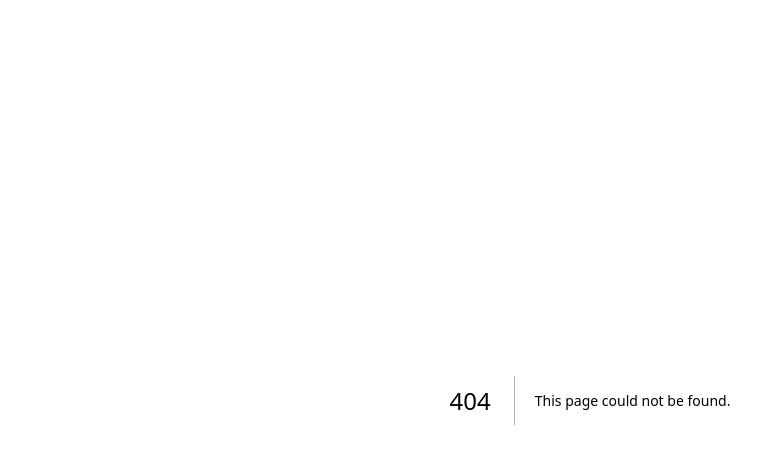
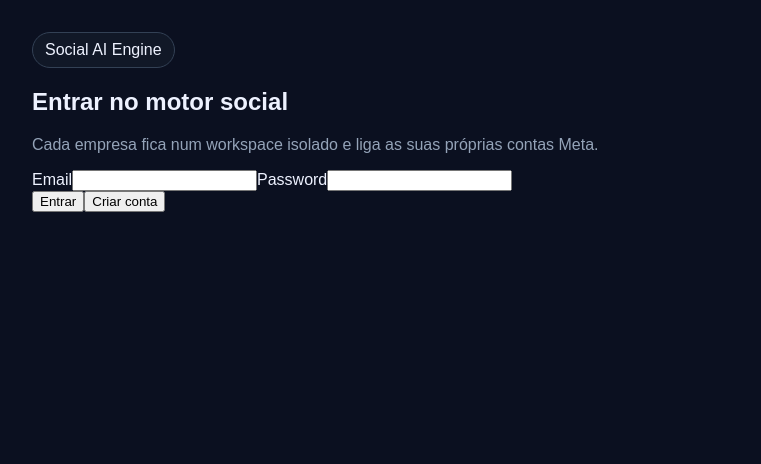
Before and after one commit to mistwr/Social-AI-Engine, a Next.js app: page /login in a window 1280 px wide. Before the commit this address had no page. Shown: the top 464 px of the page, without its empty margins (50-811 px from the left). Built offline with nearby package versions, Linux system fonts and the light colour scheme.

Commit message:
feat: add login and signup UI

```diff
--- /dev/null
+++ b/app/login/page.tsx
@@ -0,0 +1,28 @@
+type Props = { searchParams: Promise<Record<string, string | string[] | undefined>> };
+
+export default async function LoginPage({ searchParams }: Props) {
+  const params = await searchParams;
+  const error = typeof params.error === "string" ? params.error : null;
+  const checkEmail = params["check-email"] === "1";
+
+  return (
+    <main className="wrap authWrap">
+      <section className="authCard">
+        <span className="badge">Social AI Engine</span>
+        <h1>Entrar no motor social</h1>
+        <p className="muted">Cada empresa fica num workspace isolado e liga as suas próprias contas Meta.</p>
+        {error && <div className="alert error">{error === "invalid" ? "Confirma o email e usa uma password com pelo menos 8 caracteres." : error}</div>}
+        {checkEmail && <div className="alert">Confirma o email para ativar a conta e depois volta aqui.</div>}
+
+        <form className="stack" action="/api/auth/password" method="post">
+          <label>Email<input name="email" type="email" autoComplete="email" required /></label>
+          <label>Password<input name="password" type="password" autoComplete="current-password" minLength={8} required /></label>
+          <div className="actions">
+            <button className="button primary" name="mode" value="login">Entrar</button>
+            <button className="button" name="mode" value="signup">Criar conta</button>
+          </div>
+        </form>
+      </section>
+    </main>
+  );
+}
```
